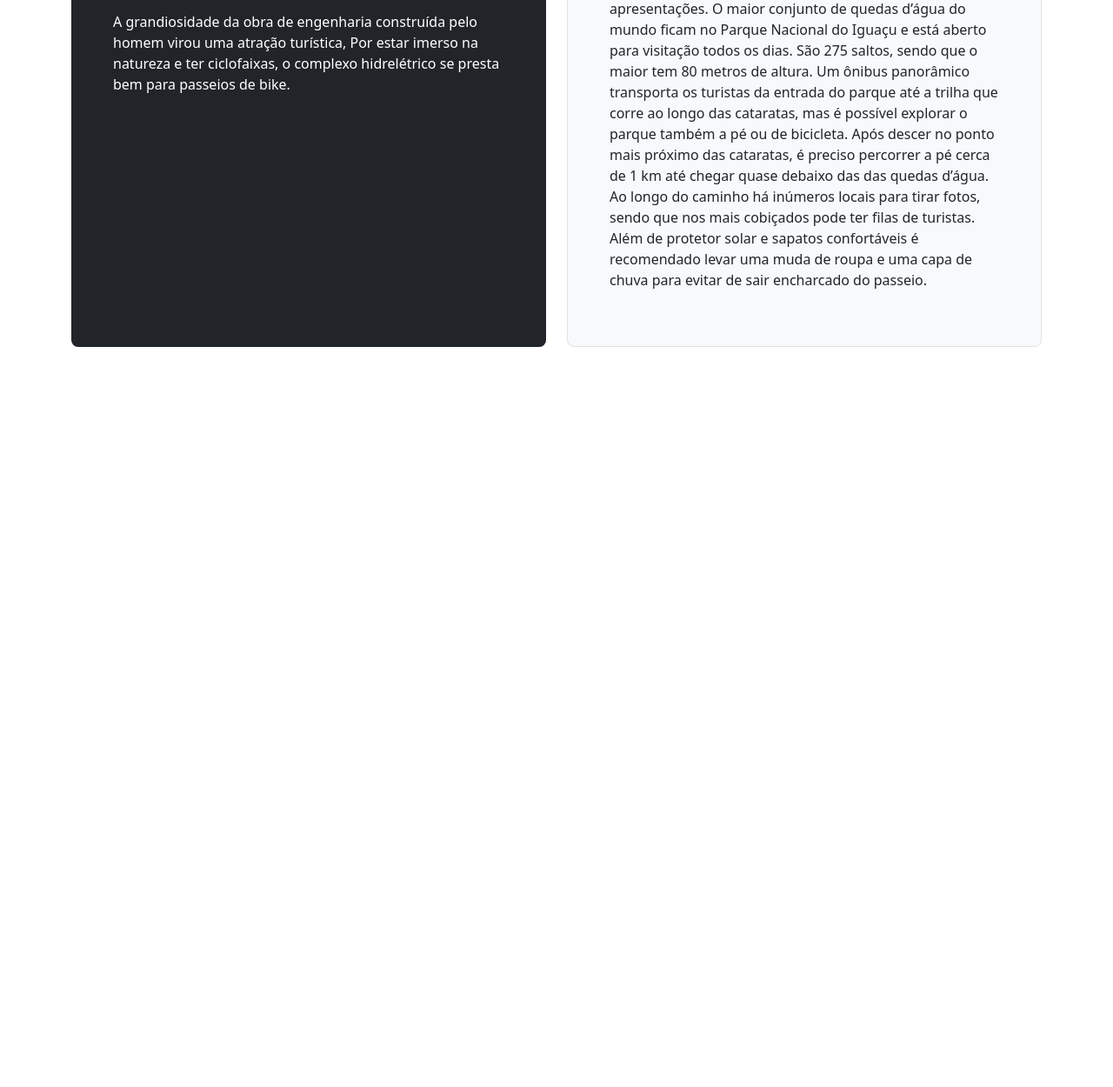
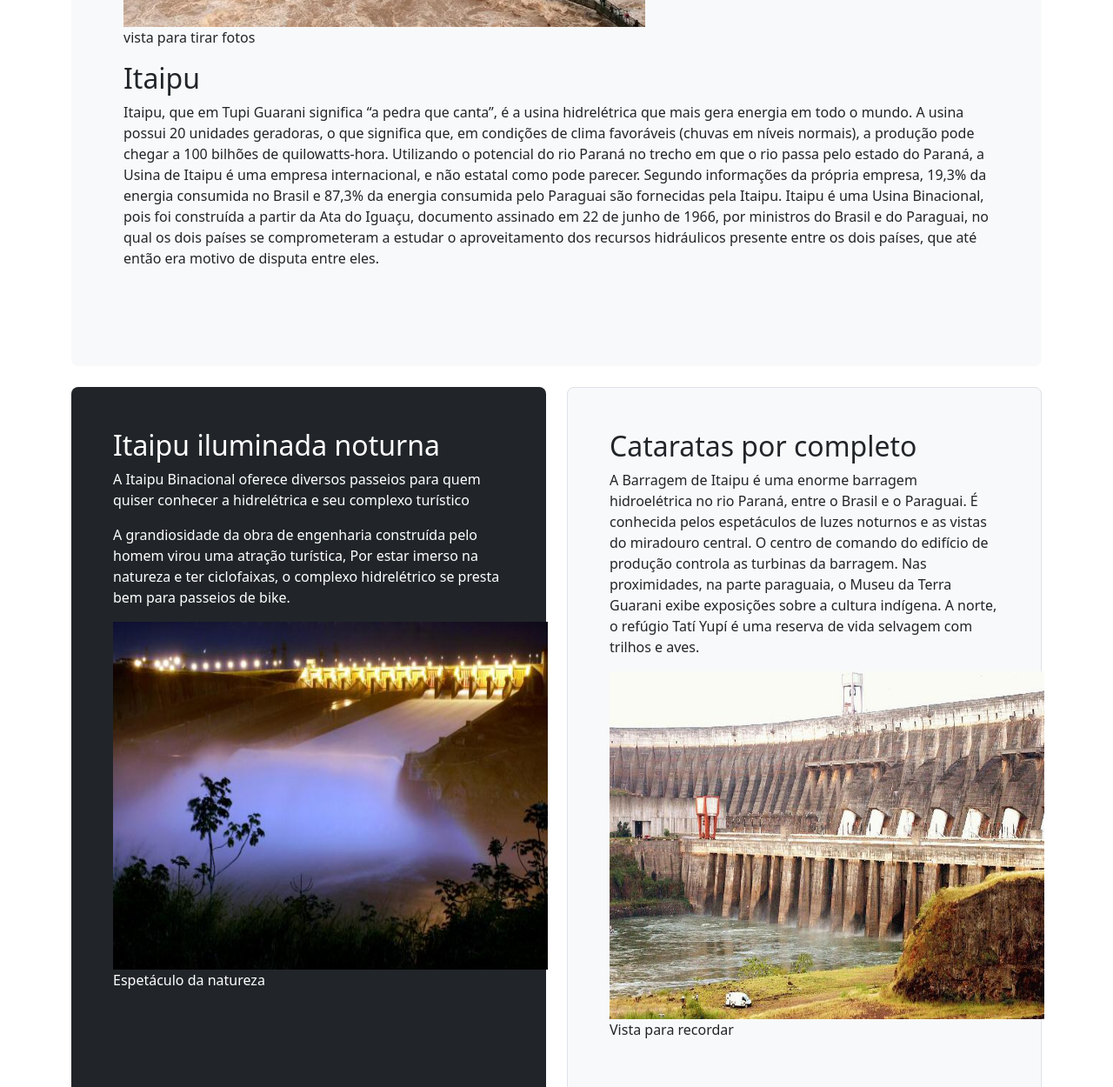
Before and after one commit to camila-koike/visitaTec, a plain HTML site: page itaipu.html in a window 1280 px wide. Shown: the part 785-2035 px from the top of the page at 87% size. Before the commit the page ends 1208 px from the top, so only its background shows below. Drawn offline with nearby package versions, Linux system fonts and the light colour scheme.

Commit message:
itaipu miria

```diff
--- a/itaipu.html
+++ b/itaipu.html
@@ -20,10 +20,10 @@
       </a>
 
       <ul class="nav nav-pills">
-        <li class="nav-item"><a href="#" class="nav-link active" aria-current="page">Home</a></li>
+        <li class="nav-item"><a href="index.html" class="nav-link active" aria-current="page">Home</a></li>
         <li class="nav-item"><a href="#" class="nav-link">LatinoWare</a></li>
         <li class="nav-item"><a href="#" class="nav-link">PTI</a></li>
-        <li class="nav-item"><a href="#" class="nav-link">Itaipu Iluminada</a></li>
+        <li class="nav-item"><a href="itaipu.html" class="nav-link">Itaipu Iluminada</a></li>
         <li class="nav-item"><a href="#" class="nav-link">Itaipu Panorâmica</a></li>
         <li class="nav-item"><a href="#" class="nav-link">3 Fronteiras</a></li>
         <li class="nav-item"><a href="#" class="nav-link">Parque das Aves</a></li>
@@ -44,10 +44,15 @@
         <div class="p-5 mb-4 bg-light rounded-3">
           <div class="container-fluid py-5">
             <h1 class="display-5 fw-bold"  bgcolor="yellow">Cataratas do Iguaçu </h1>
+
             <figure>
-              <img src="cataratas-iguacu" alt="" width=60 height=40>
+              <img src="cataratas-iguacu.webp" alt="" width=600 height=400>
+              <p> vista para tirar fotos</p>
             </figure>
-            <button class="btn btn-primary btn-lg" type="button"  bgcolor="green">Ver</button>
+            <h2>Itaipu</h2>
+           <p>Itaipu, que em Tupi Guarani significa “a pedra que canta”, é a usina hidrelétrica que mais gera energia em todo o mundo. A usina possui 20 unidades geradoras, o que significa que, em condições de clima favoráveis (chuvas em níveis normais), a produção pode chegar a 100 bilhões de quilowatts-hora. Utilizando o potencial do rio Paraná no trecho em que o rio passa pelo estado do Paraná, a Usina de Itaipu é uma empresa internacional, e não estatal como pode parecer. Segundo informações da própria empresa, 19,3% da energia consumida no Brasil e 87,3% da energia consumida pelo Paraguai são fornecidas pela Itaipu.
+
+            Itaipu é uma Usina Binacional, pois foi construída a partir da Ata do Iguaçu, documento assinado em 22 de junho de 1966, por ministros do Brasil e do Paraguai, no qual os dois países se comprometeram a estudar o aproveitamento dos recursos hidráulicos presente entre os dois países, que até então era motivo de disputa entre eles.</p>
           </div>
         </div>
 
@@ -58,16 +63,22 @@
               <p>A Itaipu Binacional oferece diversos passeios para quem quiser conhecer a hidrelétrica e seu complexo turístico</p>
                 <p>A grandiosidade da obra de engenharia construída pelo homem virou uma atração turística, Por estar imerso na natureza e ter ciclofaixas, o complexo hidrelétrico se presta bem para passeios de bike.
               </p>
+              <figure>
+                <img src="iluminacao-640w.jpg" alt="" width=500 height=400>
+                <p>Espetáculo da natureza </p>
+              </figure>
 
             </div>
           </div>
           <div class="col-md-6">
             <div class="h-100 p-5 bg-light border rounded-3">
               <h2>Cataratas por completo</h2>
-              <p>Inseridas na lista dos Patrimônios Naturais da Humanidade pela Unesco, as Cataratas de Iguaçu dispensam apresentações. O maior conjunto de quedas d’água do mundo ficam no Parque Nacional do Iguaçu e está aberto para visitação todos os dias.
-                São 275 saltos, sendo que o maior tem 80 metros de altura. Um ônibus panorâmico transporta os turistas da entrada do parque até a trilha que corre ao longo das cataratas, mas é possível explorar o parque também a pé ou de bicicleta.
-                Após descer no ponto mais próximo das cataratas, é preciso percorrer a pé cerca de 1 km até chegar quase debaixo das das quedas d’água. Ao longo do caminho há inúmeros locais para tirar fotos, sendo que nos mais cobiçados pode ter filas de turistas.
-                Além de protetor solar e sapatos confortáveis é recomendado levar uma muda de roupa e uma capa de chuva para evitar de sair encharcado do passeio. </p>
+              <p>A Barragem de Itaipu é uma enorme barragem hidroelétrica no rio Paraná, entre o Brasil e o Paraguai. É conhecida pelos espetáculos de luzes noturnos e as vistas do miradouro central. O centro de comando do edifício de produção controla as turbinas da barragem. Nas proximidades, na parte paraguaia, o Museu da Terra Guarani exibe exposições sobre a cultura indígena. A norte, o refúgio Tatí Yupí é uma reserva de vida selvagem com trilhos e aves.</p>
+              <figure>
+                <img src="itaipu.jpg" alt="" width=500 height=400>
+                <p> Vista para recordar</p>
+              </figure>
+
             </div>
           </div>
         </div>
```
Also changed, not shown: index.html (+1 -1 lines), itaipu-binacional-5.jpg (added), itaipu.jpg (added), 1 other file.
